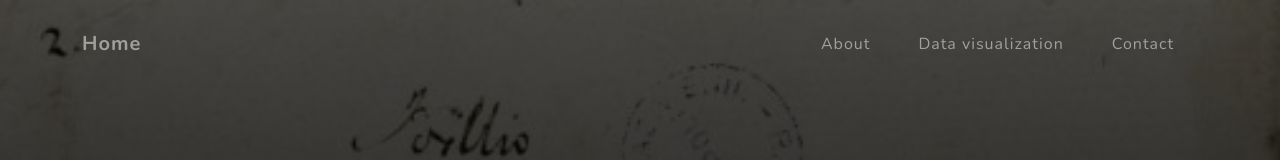
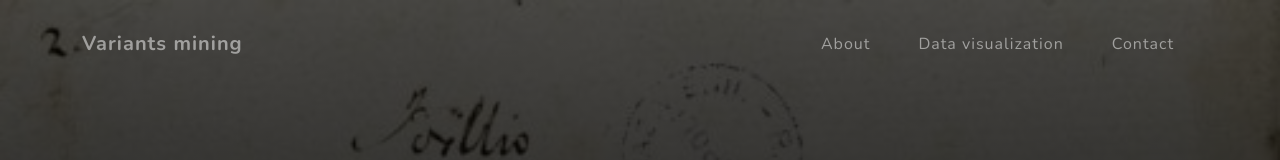
Before and after one commit to Totaro1996/variantsmining, a plain HTML site: page index.html in a window 1280 px wide. Shown: the top 160 px of the page. Drawn offline with nearby package versions, Linux system fonts and the light colour scheme; a script that the page names is missing.

Commit message:
Update index.html

```diff
--- a/index.html
+++ b/index.html
@@ -19,7 +19,7 @@
         <!-- Navigation-->
         <nav class="navbar navbar-expand-lg navbar-light fixed-top" id="mainNav">
             <div class="container">
-                <a class="navbar-brand js-scroll-trigger" href="#page-top">Home</a>
+                <a class="navbar-brand js-scroll-trigger" href="#page-top">Variants mining</a>
                 <button class="navbar-toggler navbar-toggler-right" type="button" data-toggle="collapse" data-target="#navbarResponsive" aria-controls="navbarResponsive" aria-expanded="false" aria-label="Toggle navigation">
                     Menu
                     <i class="fas fa-bars"></i>
```
